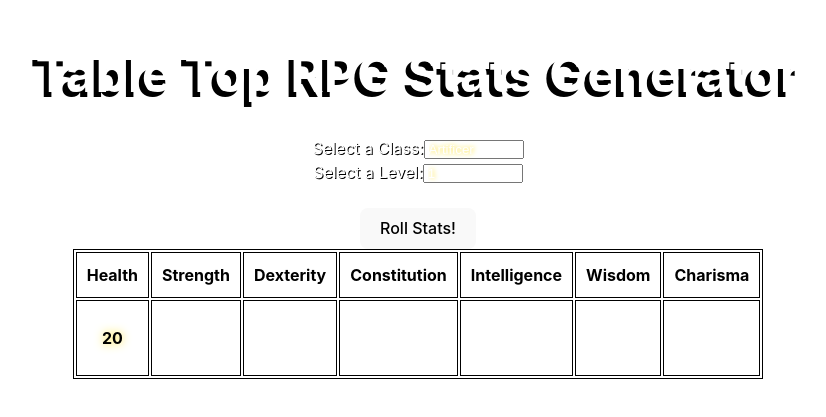
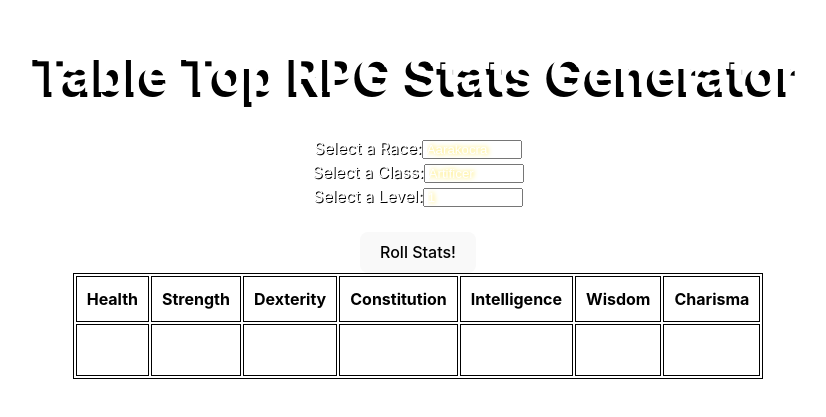
Before and after one commit to LoganMarrone/StatsGenerator, a React (Vite) app in the folder Stats-Generator/: page / in a window 1280 px wide. Shown: the part 205-622 px from the top of the page, without its empty margins (222-1048 px from the left). Built offline with nearby package versions, Linux system fonts and the light colour scheme.

Commit message:
Finish roll stat and display. Finish Day 1 of project

```diff
--- a/Stats-Generator/src/App.jsx
+++ b/Stats-Generator/src/App.jsx
@@ -4,6 +4,7 @@ import './Stats.jsx'
 import Stats from './Stats.jsx'
 
 function App() {
+  const [races, setRace] = useState("aarakocra")
   const [classes, setClass] = useState("artificer");
   const [levels, setLevel] = useState("1");
 
@@ -11,6 +12,37 @@ function App() {
     <>
       <div>
       <h1>Table Top RPG Stats Generator</h1>
+      <label htmlFor="race">Select a Race:</label>
+      <select name="race" id="race" value={races} onChange={(e) => setRace(e.target.value)}>
+        <option value="aarakocra">Aarakocra</option>
+        <option value="aasimar">Aasimar</option>
+        <option value="bugbear">Bugbear</option>
+        <option value="changeling">Changeling</option>
+        <option value="dragonborn">Dragonborn</option>
+        <option value="dwarf">Dwarf</option>
+        <option value="elfdrow">Elf (Drow)</option>
+        <option value="elfhigh">Elf (High)</option>
+        <option value="elfwood">Elf (Wood)</option>
+        <option value="genasiair">Genasi (Air)</option>
+        <option value="genasiearth">Genasi (Earth)</option>
+        <option value="genasifire">Genasi (Fire)</option>
+        <option value="genasiwater">Genasi (Water)</option>
+        <option value="gnomedeep">Gnome (Deep)</option>
+        <option value="gnomeforest">Gnome (Forest)</option>
+        <option value="gnomerock">Gnome (Rock)</option>
+        <option value="goblin">Goblin</option>
+        <option value="halfelf">Half-Elf</option>
+        <option value="halforc">Half-Orc</option>
+        <option value="halfling">Halfling</option>
+        <option value="human">Human</option>
+        <option value="kobold">Kobold</option>
+        <option value="orc">Orc</option>
+        <option value="tabaxi">Tabaxi</option>
+        <option value="tiefling">Tiefling</option>
+        <option value="triton">Triton</option>
+        <option value="warforged">Warforged</option>
+      </select>
+      <br></br>
       <label htmlFor="class">Select a Class:</label>
       <select name="class" id="class" value={classes} onChange={(e) => setClass(e.target.value)}>
         <option value="artificer">Artificer</option>
@@ -51,7 +83,7 @@ function App() {
         <option value="19">19</option>
         <option value="20">20</option>
       </select>
-      <Stats></Stats>
+      <Stats raceValue={races} classValue={classes} levelValue={levels}></Stats>
       </div>
     </>
   )
--- a/Stats-Generator/src/Stats.jsx
+++ b/Stats-Generator/src/Stats.jsx
@@ -1,13 +1,14 @@
 import './Stats.css'
 import React, { useState } from 'react';
 
-function Stats(){
+function Stats({raceValue, classValue, levelValue}){
     const [strength, setStrength] = useState(null);
         const [dexterity, setDexterity] = useState(null);
         const [constitution, setConstitution] = useState(null);
         const [intelligence, setIntelligence] = useState(null);
         const [wisdom, setWisdom] = useState(null);
         const [charisma, setCharisma] = useState(null);
+        const [health, setHealth] = useState(null);
 
     const clearStats = () => {
         setStrength(null);
@@ -16,6 +17,7 @@ function Stats(){
         setIntelligence(null);
         setWisdom(null);
         setCharisma(null);
+        setHealth(null);
     }
     const roll = () => {
         const rolls = [];
@@ -29,6 +31,13 @@ function Stats(){
             total += highest[index];
         }
         return total;
+    }
+    const classStats = () => {
+
+    }
+    const healthset = () => {
+        const rollHealth = healthroll();
+        setHealth([rollHealth]);
     }
     const rollStats = () => {
         clearStats();
@@ -44,8 +53,73 @@ function Stats(){
         setIntelligence([rollIntelligence]);
         setWisdom([rollWisdom]);
         setCharisma([rollCharisma]);
-    };
-
+        classStats();
+        healthset();
+    }
+    const healthroll = () => {
+        const charclass = classValue;
+        let max = 0;
+        if (charclass == "artificer" || charclass == "bard" || charclass == "cleric" || charclass == "druid" || charclass == "monk" || charclass == "rogue" || charclass == "warlock")
+        {
+            max = 8;
+        }
+        else if (charclass == "barbarian")
+        {
+            max = 12;
+        }
+        else if (charclass == "fighter" || charclass == "paladin" || charclass == "ranger")
+        {
+            max = 10;
+        }
+        else if (charclass == "sorcerer" || charclass == "wizard")
+        {
+            max = 6;
+        }
+        let conmod = 0;
+        const conValue = parseInt(constitution);
+        if (conValue === 1) {
+        conmod = -5;
+        }
+        else if (conValue >= 2 && conValue <= 3) {
+        conmod = -4;
+        }
+        else if (conValue >= 4 && conValue <= 5) {
+        conmod = -3;
+        }
+        else if (conValue >= 6 && conValue <= 7) {
+        conmod = -2;
+        }
+        else if (conValue >= 8 && conValue <= 9) {
+        conmod = -1;
+        }
+        else if (conValue >= 10 && conValue <= 11) {
+        conmod = 0;
+        }
+        else if (conValue >= 12 && conValue <= 13) {
+        conmod = 1;
+        }
+        else if (conValue >= 14 && conValue <= 15) {
+        conmod = 2;
+        }
+        else if (conValue >= 16 && conValue <= 17) {
+        conmod = 3;
+        }
+        else if (conValue >= 18 && conValue <= 19) {
+        conmod = 4;
+        }
+        else if (conValue === 20) {
+        conmod = 5;
+        }
+        const level = parseInt(levelValue);
+        let totalhealth = 0;
+        totalhealth = max + conmod; //for 1st level
+        if (level > 1){
+            for (let index = 0; index < level; index++){
+                totalhealth += Math.floor(Math.random() * max) + 1 + conmod;
+            }
+        }
+        return totalhealth;
+    }
     return(
         <div>
         <br></br>
@@ -62,7 +136,7 @@ function Stats(){
             </thead>
             <tbody>
                 <tr>
-                <td>20</td>
+                <td>{health}</td>
                 <td>{strength}</td>
                 <td>{dexterity}</td>
                 <td>{constitution}</td>
@@ -75,5 +149,4 @@ function Stats(){
         </div>
     )
 }
-
 export default Stats;
```
